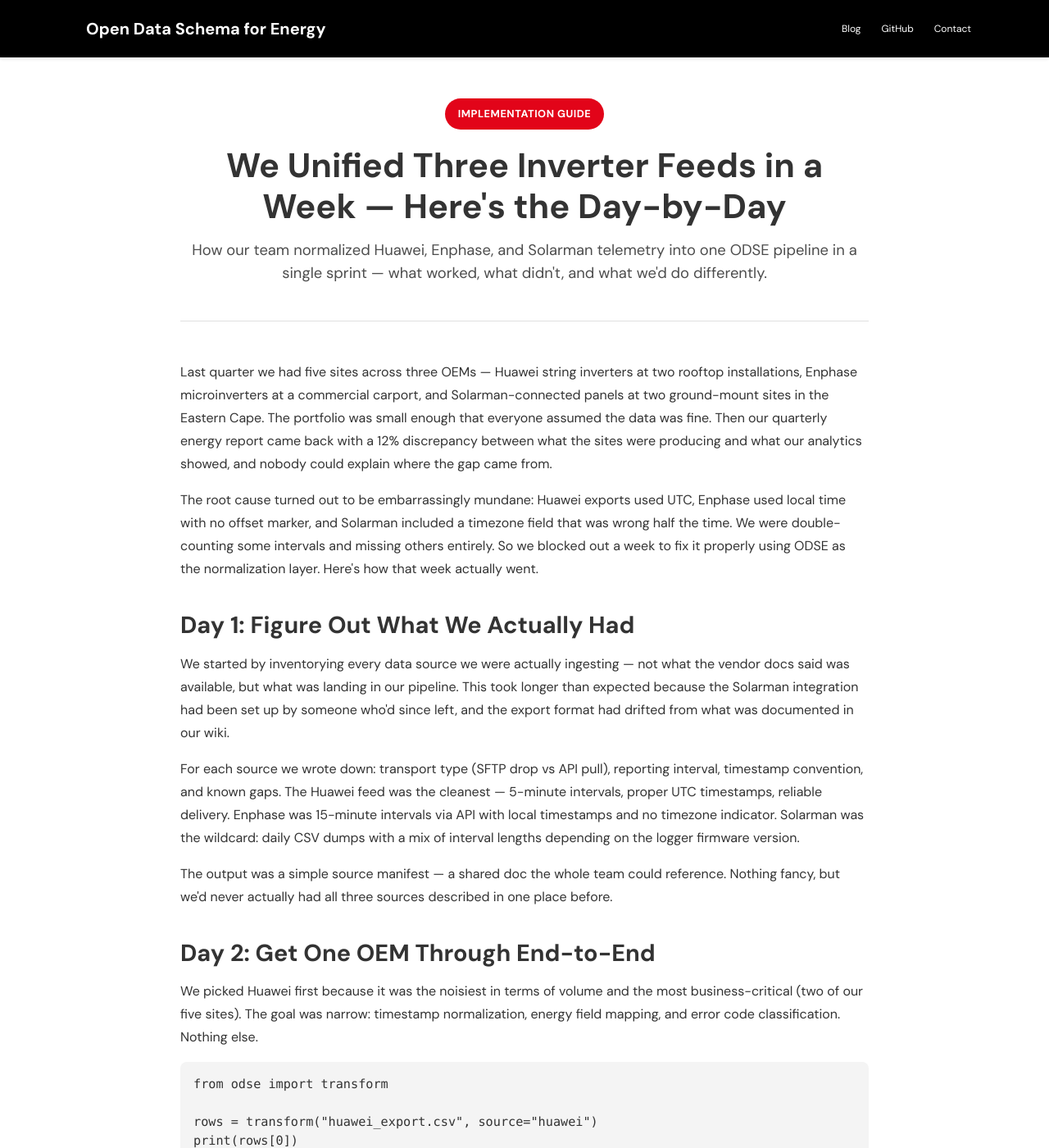
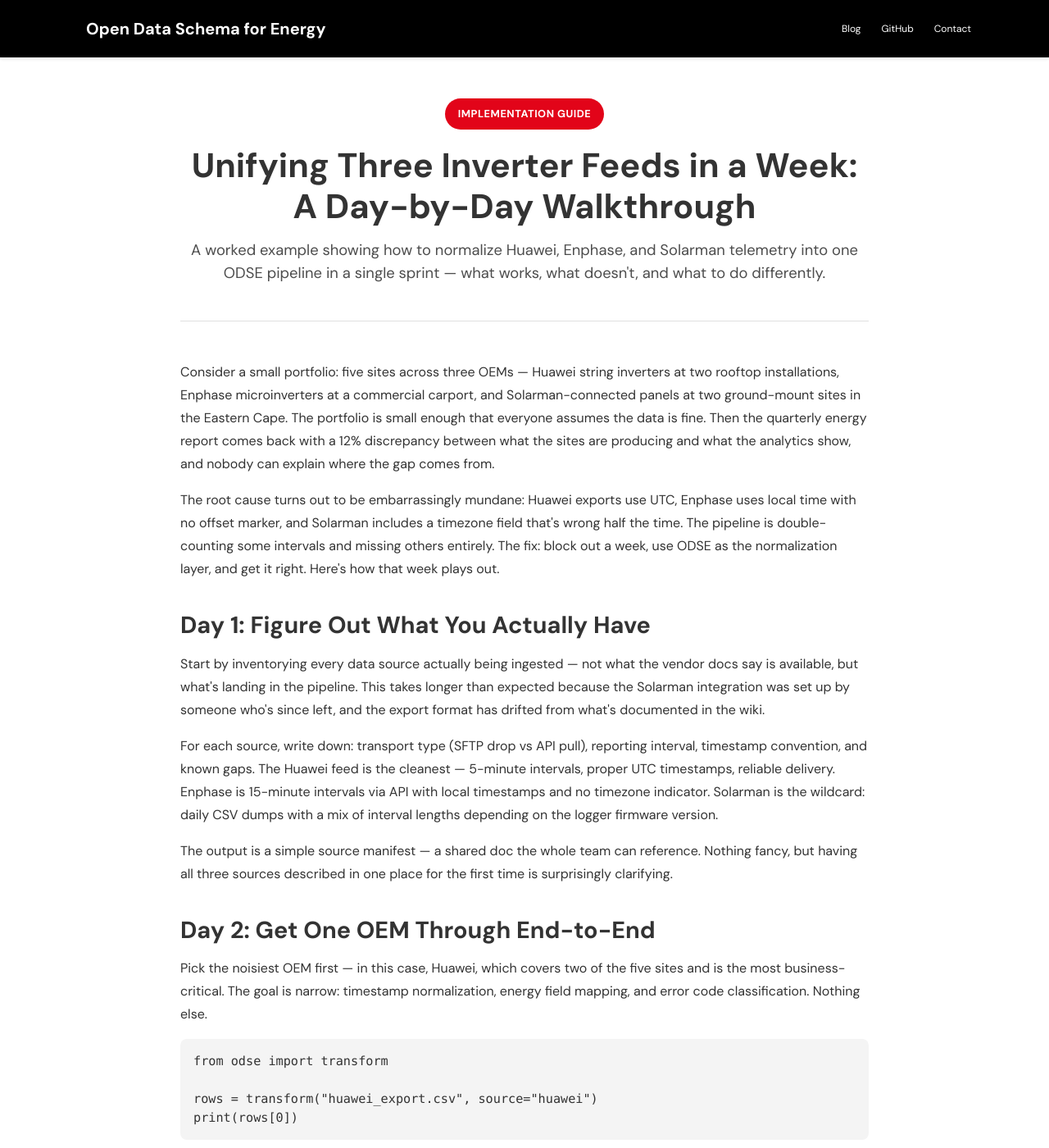
Before and after one commit to AsobaCloud/odse-docs, a Jekyll site: the page articles/odse-in-practice-7-day-multi-oem-integration-sprint.html, which Jekyll copies as it is, in a window 1280 px wide and 1400 px high. Shown: the whole window at 82% size. Built offline with Jekyll 4.4.1, drawn with Linux system fonts in a browser that asks for light colours; some of the changed text lies outside the part shown.

Commit message:
Shift blog articles #3 and #9 to Google-style fictional framing
Replace first-person "we/our" narrative with explicitly illustrative
voice: "Consider...", second-person "you" for instructions, third-person
"the team" for narrative. All technical content preserved.

```diff
--- a/articles/odse-in-practice-7-day-multi-oem-integration-sprint.html
+++ b/articles/odse-in-practice-7-day-multi-oem-integration-sprint.html
@@ -3,8 +3,8 @@
 <head>
   <meta charset="UTF-8">
   <meta name="viewport" content="width=device-width, initial-scale=1.0">
-  <title>We Unified Three Inverter Feeds in a Week — Here's the Day-by-Day - ODS-E Blog</title>
-  <meta name="description" content="How our team normalized Huawei, Enphase, and Solarman telemetry into one ODSE pipeline in a single sprint — what worked, what didn't, and what we'd do differently.">
+  <title>Unifying Three Inverter Feeds in a Week: A Day-by-Day Walkthrough - ODS-E Blog</title>
+  <meta name="description" content="A worked example showing how to normalize Huawei, Enphase, and Solarman telemetry into one ODSE pipeline in a single sprint — what works, what doesn't, and what to do differently.">
   <link rel="icon" type="image/x-icon" href="../favicon.ico">
   <link rel="icon" type="image/png" sizes="32x32" href="../Artboard-7.png">
   <link rel="apple-touch-icon" sizes="180x180" href="../Artboard-7.png">
@@ -193,61 +193,61 @@
   <main class="article-container">
     <header class="article-header">
       <span class="article-type">Implementation Guide</span>
-      <h1 class="article-title">We Unified Three Inverter Feeds in a Week — Here's the Day-by-Day</h1>
-      <p class="article-excerpt">How our team normalized Huawei, Enphase, and Solarman telemetry into one ODSE pipeline in a single sprint — what worked, what didn't, and what we'd do differently.</p>
+      <h1 class="article-title">Unifying Three Inverter Feeds in a Week: A Day-by-Day Walkthrough</h1>
+      <p class="article-excerpt">A worked example showing how to normalize Huawei, Enphase, and Solarman telemetry into one ODSE pipeline in a single sprint — what works, what doesn't, and what to do differently.</p>
     </header>
 
     <article class="article-content">
-      <p>Last quarter we had five sites across three OEMs — Huawei string inverters at two rooftop installations, Enphase microinverters at a commercial carport, and Solarman-connected panels at two ground-mount sites in the Eastern Cape. The portfolio was small enough that everyone assumed the data was fine. Then our quarterly energy report came back with a 12% discrepancy between what the sites were producing and what our analytics showed, and nobody could explain where the gap came from.</p>
-      <p>The root cause turned out to be embarrassingly mundane: Huawei exports used UTC, Enphase used local time with no offset marker, and Solarman included a timezone field that was wrong half the time. We were double-counting some intervals and missing others entirely. So we blocked out a week to fix it properly using ODSE as the normalization layer. Here's how that week actually went.</p>
+      <p>Consider a small portfolio: five sites across three OEMs — Huawei string inverters at two rooftop installations, Enphase microinverters at a commercial carport, and Solarman-connected panels at two ground-mount sites in the Eastern Cape. The portfolio is small enough that everyone assumes the data is fine. Then the quarterly energy report comes back with a 12% discrepancy between what the sites are producing and what the analytics show, and nobody can explain where the gap comes from.</p>
+      <p>The root cause turns out to be embarrassingly mundane: Huawei exports use UTC, Enphase uses local time with no offset marker, and Solarman includes a timezone field that's wrong half the time. The pipeline is double-counting some intervals and missing others entirely. The fix: block out a week, use ODSE as the normalization layer, and get it right. Here's how that week plays out.</p>
 
-      <h2>Day 1: Figure Out What We Actually Had</h2>
-      <p>We started by inventorying every data source we were actually ingesting — not what the vendor docs said was available, but what was landing in our pipeline. This took longer than expected because the Solarman integration had been set up by someone who'd since left, and the export format had drifted from what was documented in our wiki.</p>
-      <p>For each source we wrote down: transport type (SFTP drop vs API pull), reporting interval, timestamp convention, and known gaps. The Huawei feed was the cleanest — 5-minute intervals, proper UTC timestamps, reliable delivery. Enphase was 15-minute intervals via API with local timestamps and no timezone indicator. Solarman was the wildcard: daily CSV dumps with a mix of interval lengths depending on the logger firmware version.</p>
-      <p>The output was a simple source manifest — a shared doc the whole team could reference. Nothing fancy, but we'd never actually had all three sources described in one place before.</p>
+      <h2>Day 1: Figure Out What You Actually Have</h2>
+      <p>Start by inventorying every data source actually being ingested — not what the vendor docs say is available, but what's landing in the pipeline. This takes longer than expected because the Solarman integration was set up by someone who's since left, and the export format has drifted from what's documented in the wiki.</p>
+      <p>For each source, write down: transport type (SFTP drop vs API pull), reporting interval, timestamp convention, and known gaps. The Huawei feed is the cleanest — 5-minute intervals, proper UTC timestamps, reliable delivery. Enphase is 15-minute intervals via API with local timestamps and no timezone indicator. Solarman is the wildcard: daily CSV dumps with a mix of interval lengths depending on the logger firmware version.</p>
+      <p>The output is a simple source manifest — a shared doc the whole team can reference. Nothing fancy, but having all three sources described in one place for the first time is surprisingly clarifying.</p>
 
       <h2>Day 2: Get One OEM Through End-to-End</h2>
-      <p>We picked Huawei first because it was the noisiest in terms of volume and the most business-critical (two of our five sites). The goal was narrow: timestamp normalization, energy field mapping, and error code classification. Nothing else.</p>
+      <p>Pick the noisiest OEM first — in this case, Huawei, which covers two of the five sites and is the most business-critical. The goal is narrow: timestamp normalization, energy field mapping, and error code classification. Nothing else.</p>
       <pre><code>from odse import transform
 
 rows = transform("huawei_export.csv", source="huawei")
 print(rows[0])</code></pre>
-      <p>This went faster than we expected — maybe three hours to get a clean transform running against a week of historical data. The tricky part was the error codes. Huawei uses numeric fault codes that don't map neatly to anything generic, so we had to make some judgment calls about which codes mapped to which ODSE <code>error_type</code> values. We documented the mapping decisions in comments rather than trying to get them perfect on day one.</p>
+      <p>This goes faster than expected — maybe three hours to get a clean transform running against a week of historical data. The tricky part is the error codes. Huawei uses numeric fault codes that don't map neatly to anything generic, so you'll need to make some judgment calls about which codes map to which ODSE <code>error_type</code> values. Document the mapping decisions in comments rather than trying to get them perfect on day one.</p>
 
       <h2>Day 3: Wire In Validation (and Actually Block on It)</h2>
-      <p>This is the day that changed our thinking the most. We'd been running validation as a weekly QA check — someone would eyeball a report on Fridays and flag anything weird. That meant we were routinely making operational decisions on Monday through Thursday using data that hadn't been validated at all.</p>
-      <p>We moved validation to a gate: if records don't pass schema validation, they don't enter the analytics pipeline. Period.</p>
+      <p>This is the step that changes the most about how the pipeline operates. In many setups, validation runs as a weekly QA check — someone eyeballs a report on Fridays and flags anything weird. That means the team is routinely making operational decisions Monday through Thursday on data that hasn't been validated at all.</p>
+      <p>Move validation to a gate: if records don't pass schema validation, they don't enter the analytics pipeline. Period.</p>
       <pre><code>from odse import validate
 
 result = validate("site_a_odse.json")
 print(result.is_valid)
 print(result.errors)</code></pre>
-      <p>The first run against our Huawei transform output flagged about 4% of records — mostly null energy fields during overnight hours that we'd been treating as zero-generation instead of no-data. Small distinction, big impact on completeness calculations. We started tracking validation failures by class and frequency, which immediately became the backlog for the rest of the week.</p>
+      <p>The first run against the Huawei transform output flags about 4% of records — mostly null energy fields during overnight hours that had been treated as zero-generation instead of no-data. Small distinction, big impact on completeness calculations. Start tracking validation failures by class and frequency — this immediately becomes the backlog for the rest of the week.</p>
 
       <h2>Day 4: Bring In Enphase and Solarman</h2>
-      <p>Now for the hard part. We needed the other two OEM feeds producing the same ODSE output, and we had to resist the temptation to build per-site special cases. The whole point is one schema, not three tidy silos that happen to live in the same database.</p>
-      <p>Enphase was straightforward once we sorted out the timestamp issue — we pinned everything to UTC at the transform layer and stored the original local timestamp as diagnostic context. Solarman was painful. The interval lengths varied by firmware version, and two of the CSV columns had been renamed in a firmware update that only one of our two Solarman sites had received. We ended up writing a small pre-processor that normalized the column names before the ODSE transform touched it.</p>
-      <p>By end of day, we could concatenate the output from all three OEMs and query it without schema exceptions. That moment — running one query across the whole portfolio for the first time — was genuinely satisfying.</p>
+      <p>Now for the hard part. The other two OEM feeds need to produce the same ODSE output, and the temptation to build per-site special cases is real. Resist it. The whole point is one schema, not three tidy silos that happen to live in the same database.</p>
+      <p>Enphase is straightforward once the timestamp issue is sorted — pin everything to UTC at the transform layer and store the original local timestamp as diagnostic context. Solarman is painful. The interval lengths vary by firmware version, and two of the CSV columns have been renamed in a firmware update that only one of the two Solarman sites has received. The fix: a small pre-processor that normalizes the column names before the ODSE transform touches them.</p>
+      <p>By end of day, the output from all three OEMs can be concatenated and queried without schema exceptions. That moment — running one query across the whole portfolio for the first time — is genuinely satisfying.</p>
 
       <h2>Day 5: Build the Views Nobody Had Before</h2>
-      <p>With unified data, we built two portfolio-level views that our operations team had been asking about for months: a fault rollup by <code>error_type</code> across all sites, and a completeness report by site and day. The fault rollup immediately surfaced that one of the ground-mount sites had been throwing communication timeout errors every afternoon for weeks — invisible before because the Solarman error codes didn't mean anything to the team reviewing the Huawei-centric dashboard.</p>
-      <p>The completeness report was even more revealing. Two sites that looked fine in isolation were actually missing 8-10% of their daily intervals. The gaps were short enough that the daily energy totals looked plausible, but the interval-level data was full of holes.</p>
+      <p>With unified data, build two portfolio-level views that operations teams typically ask for: a fault rollup by <code>error_type</code> across all sites, and a completeness report by site and day. In this example, the fault rollup immediately surfaces that one of the ground-mount sites has been throwing communication timeout errors every afternoon for weeks — invisible before because the Solarman error codes didn't mean anything to the team reviewing the Huawei-centric dashboard.</p>
+      <p>The completeness report is even more revealing. Two sites that look fine in isolation are actually missing 8-10% of their daily intervals. The gaps are short enough that the daily energy totals look plausible, but the interval-level data is full of holes.</p>
 
       <h2>Day 6: Make It Survive Real Operations</h2>
-      <p>Days 2 through 5 were all happy-path work. Day 6 was about what happens when the Solarman SFTP server is down for six hours, or when the Enphase API returns a 429 at 2am and the retry logic doesn't handle it, or when someone's laptop timezone changes and the local transform runs shift the offset.</p>
-      <p>We added replay-safe ingestion so re-processing a batch wouldn't create duplicates. We set up alerting for transform and validation failure spikes — not email alerts that everyone ignores, but a Slack message to the on-call channel with the failure class and count. And we wrote down the fallback behavior for delayed source data, because "we'll figure it out when it happens" is how you end up debugging at 11pm.</p>
+      <p>Days 2 through 5 are all happy-path work. Day 6 is about what happens when the Solarman SFTP server is down for six hours, or when the Enphase API returns a 429 at 2am and the retry logic doesn't handle it, or when someone's laptop timezone changes and the local transform runs shift the offset.</p>
+      <p>Add replay-safe ingestion so re-processing a batch doesn't create duplicates. Set up alerting for transform and validation failure spikes — not email alerts that everyone ignores, but a Slack message to the on-call channel with the failure class and count. And write down the fallback behavior for delayed source data, because "figure it out when it happens" is how you end up debugging at 11pm.</p>
 
       <h2>Day 7: Freeze It and Write It Down</h2>
-      <p>We locked the ODSE contract version, documented the error-code mappings we'd decided on, and wrote an internal runbook covering three things: who updates transforms when an OEM changes their export format, who triages validation failures when the alert fires, and who approves schema version updates if we need to evolve the contract.</p>
+      <p>Lock the ODSE contract version, document the error-code mappings, and write an internal runbook covering three things: who updates transforms when an OEM changes their export format, who triages validation failures when the alert fires, and who approves schema version updates when the contract needs to evolve.</p>
       <p>That last point matters more than it sounds. Without clear ownership, schemas drift. Someone adds a field for one site, someone else changes a mapping, and six months later you're back where you started.</p>
 
-      <h2>What We Got Wrong Along the Way</h2>
-      <p>We almost made the mistake of treating ODSE as an analytics layer — running forecasting logic inside the transform pipeline instead of keeping it downstream where it belongs. ODSE is a data interchange layer. The moment you start embedding business logic in the normalization step, you've coupled things that should be independent.</p>
-      <p>We also deferred the error taxonomy mapping until day 4, which was too late. If you don't map error codes early, you're just creating three tidy files that still can't be compared. The whole point of a shared schema is shared semantics, not shared syntax.</p>
+      <h2>Common Mistakes Along the Way</h2>
+      <p>A common mistake is treating ODSE as an analytics layer — running forecasting logic inside the transform pipeline instead of keeping it downstream where it belongs. ODSE is a data interchange layer. The moment you start embedding business logic in the normalization step, you've coupled things that should be independent.</p>
+      <p>Another pitfall: deferring the error taxonomy mapping until day 4, which is too late. If you don't map error codes early, you're just creating three tidy files that still can't be compared. The whole point of a shared schema is shared semantics, not shared syntax.</p>
 
-      <h2>What Actually Changed</h2>
-      <p>The honest answer: we didn't solve every data problem in a week. We still have edge cases in the Solarman transform that need attention, and our error taxonomy has some mappings we're not fully confident in. But the quarterly report that kicked this off? We re-ran it against the normalized pipeline and the 12% discrepancy dropped to under 1%. The remaining gap was real — an inverter with degraded output that had been masked by the timestamp confusion.</p>
-      <p>More importantly, we now have one place to look. When something's wrong, we don't have to check three different dashboards with three different conventions. One schema, one validation gate, one completeness view. Everything else we build from here can trust the foundation.</p>
+      <h2>What This Sprint Actually Produces</h2>
+      <p>The honest answer: this sprint won't solve every data problem. There will still be edge cases in the Solarman transform that need attention, and some error taxonomy mappings that aren't fully confident. But the quarterly report that kicked this off? Re-run it against the normalized pipeline and the 12% discrepancy drops to under 1%. The remaining gap is real — an inverter with degraded output that had been masked by the timestamp confusion.</p>
+      <p>More importantly, there's now one place to look. When something's wrong, the team doesn't have to check three different dashboards with three different conventions. One schema, one validation gate, one completeness view. Everything built from here can trust the foundation.</p>
 
       <div class="cta-box">
         <strong>Next steps (OSS):</strong>
```
Also changed, not shown: articles/edge-deployments-unstable-connectivity-odse-pipelines.html (+29 -29 lines), blog.html (+4 -4 lines).
